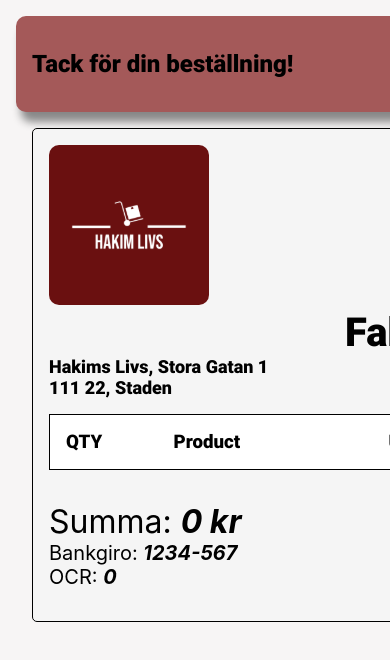
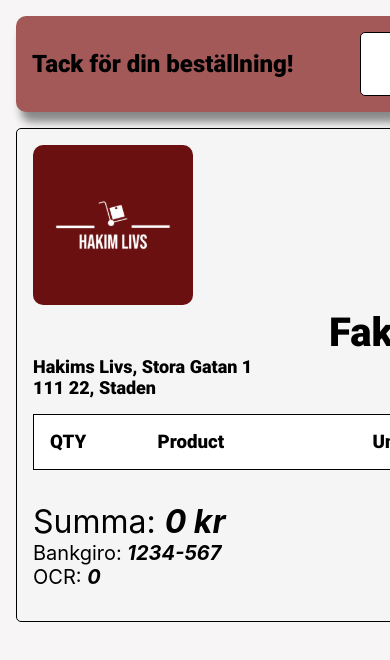
Before and after one commit to PUVSNV21-KVALIT21/Grupp2, a React (Create React App) app in the folder Grupp2/frontend/: page /receipt in a window 390 px wide. Shown: the top 660 px of the page. Built offline with nearby package versions, Linux system fonts and the light colour scheme.

Commit message:
mobile view fixes

```diff
--- a/Grupp2/frontend/src/Header/HeaderComponent/HeaderStyle.css
+++ b/Grupp2/frontend/src/Header/HeaderComponent/HeaderStyle.css
@@ -27,7 +27,7 @@
 
 @media screen and (max-width: 521px) {
   .header-wrapper {
-    width: 521px;
+    width: 500px;
     grid-template-columns: 1fr;
     grid-template-rows: 1fr 1fr;
   }
--- a/Grupp2/frontend/src/Pages/Receipt/receipt-style.css
+++ b/Grupp2/frontend/src/Pages/Receipt/receipt-style.css
@@ -7,7 +7,6 @@
   align-items: center;
   margin: 0 auto;
   max-width: 1000px;
-  width: auto;
   grid-template-columns: 3fr 1fr auto;
   margin-bottom: 1rem;
   padding: 1rem;
@@ -107,13 +106,12 @@
 
 @media screen and (max-width: 521px) {
   .receipt-header {
-    width: 540px;
+    width: 440px;
     font-size: 12px;
   }
 
   #ctn-shopping-btn {
     position: relative;
-    right: 2rem;
     width: 7rem;
   }
 
@@ -123,7 +121,6 @@
 
   .receipt {
     position: relative;
-    left: 1rem;
     width: 440px;
   }
 
```
